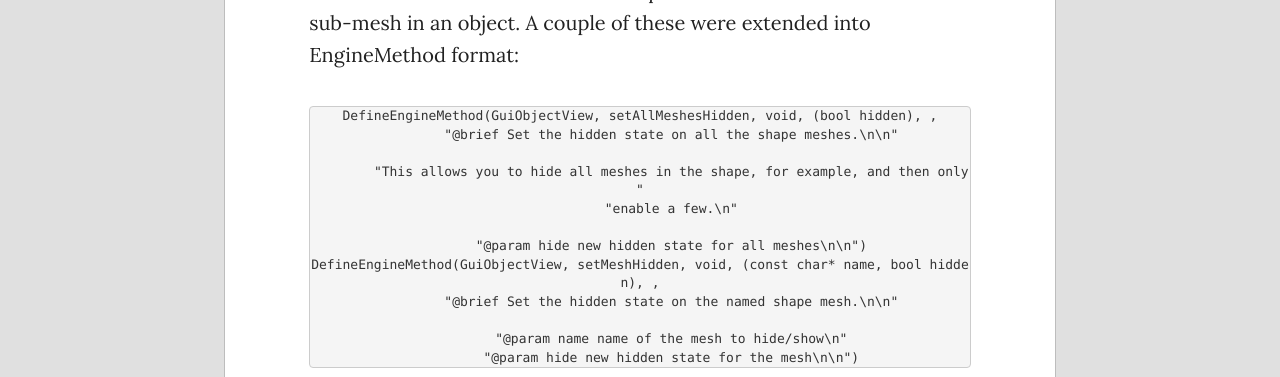
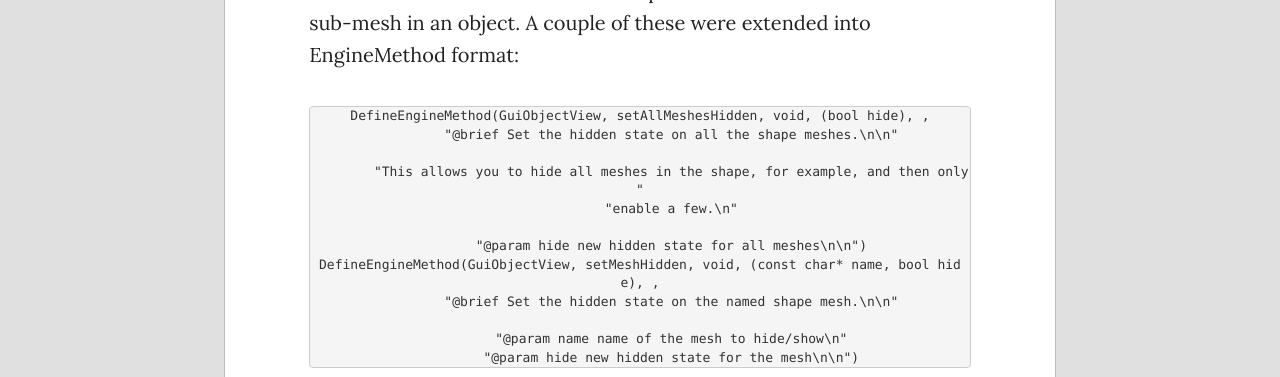
Before and after one commit to WilloWispGames/WilloWispGames.github.io, a Jekyll site: the page built from _posts/2016-09-15-ExtGuiObjView.md, in a window 1280 px wide and 900 px high, scrolled down 1808 px. Shown: the part 152-529 px from the top of the window. Built offline with Jekyll 4.4.1, drawn with Linux system fonts in a browser that asks for light colours; nearby versions of some CDN libraries; comment, search, counter and statistics services are not loaded; a style sheet for code colours, icons or effects is not loaded.

Commit message:
Update 2016-09-15-ExtGuiObjView.md

```diff
--- a/_posts/2016-09-15-ExtGuiObjView.md
+++ b/_posts/2016-09-15-ExtGuiObjView.md
@@ -24,14 +24,14 @@ This extension of the GuiObjectView's source code began April 5th, 2016. During
 We wanted the GuiObjectView control to support the hiding/showing of sub-meshes within a model individually. The first step was to add "core/bitVector.h" to the includes. Including this class allowed for the creation of the mHiddenMeshes vector. Additionally, large amounts of code could be borrowed from other classes that already supported multiple sub-meshes for rendered models. The most notable about this update is that it elegantly repurposes the existing 'skin' field so the data stored can be a tab-delimited vector of strings. Several internal functions were added to index and update the hidden status for each sub-mesh in an object. A couple of these were extended into EngineMethod format:
 
 {% highlight cpp %}
-DefineEngineMethod(GuiObjectView, setAllMeshesHidden, void, (bool hidden), ,
+DefineEngineMethod(GuiObjectView, setAllMeshesHidden, void, (bool hide), ,
 	"@brief Set the hidden state on all the shape meshes.\n\n"
 
 	"This allows you to hide all meshes in the shape, for example, and then only "
 	"enable a few.\n"
 
 	"@param hide new hidden state for all meshes\n\n")
-DefineEngineMethod(GuiObjectView, setMeshHidden, void, (const char* name, bool hidden), ,
+DefineEngineMethod(GuiObjectView, setMeshHidden, void, (const char* name, bool hide), ,
 	"@brief Set the hidden state on the named shape mesh.\n\n"
 
 	"@param name name of the mesh to hide/show\n"
```
